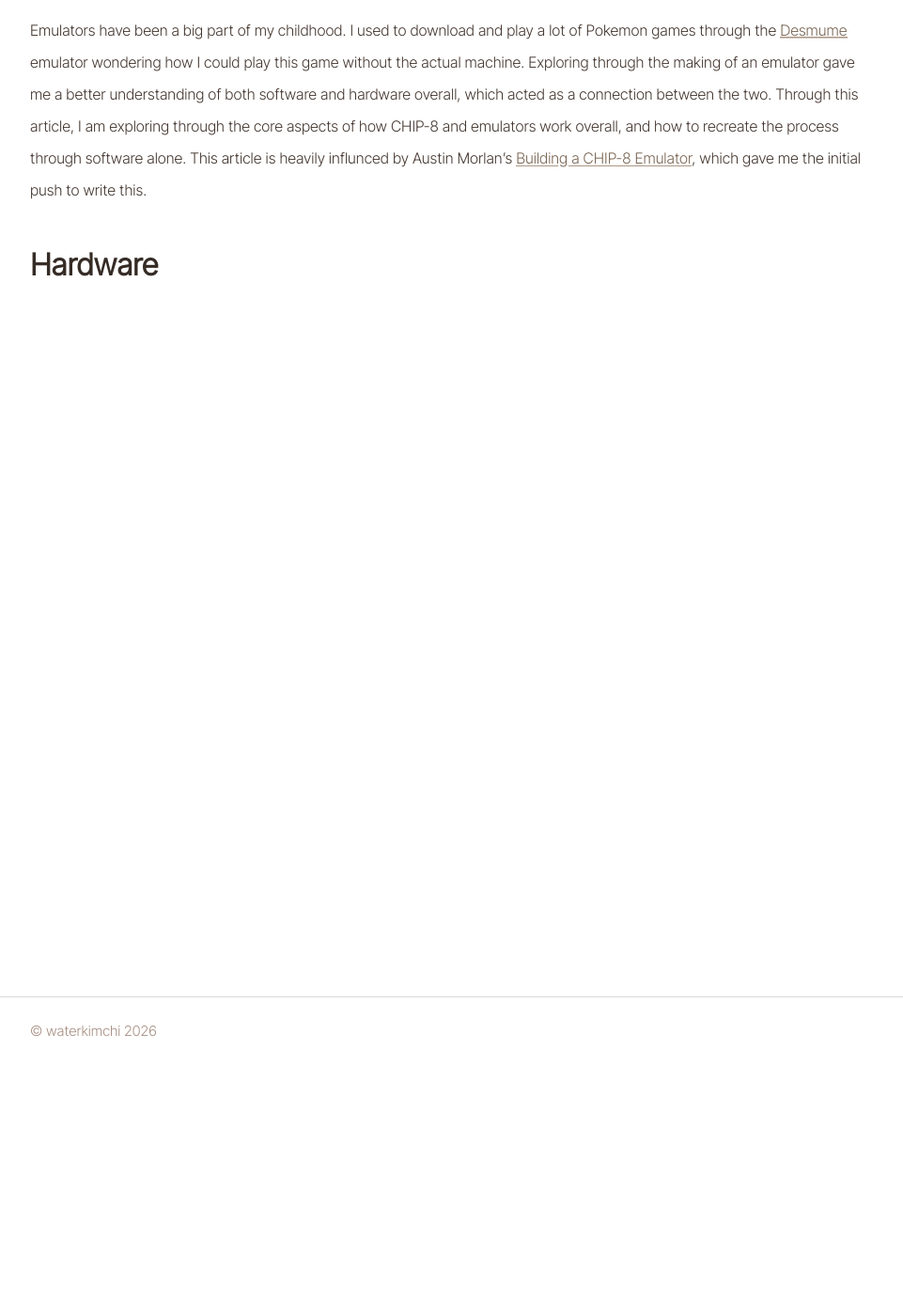
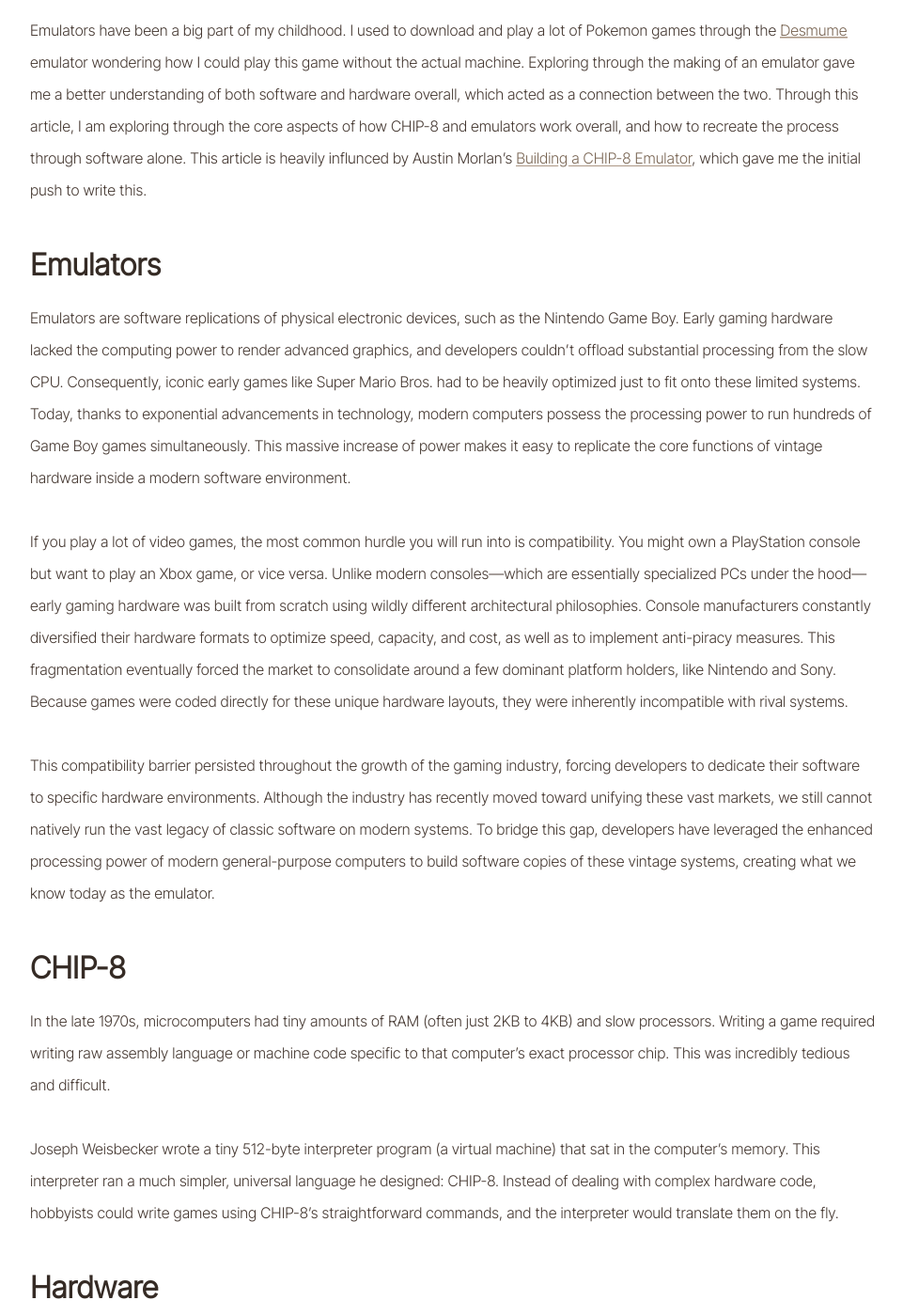
Before and after one commit to waterkimchi/waterkimchi.github.io, a Jekyll site: the page built from _posts/2026-06-06-CHIP-8-Emulator.md, in a window 1280 px wide and 1400 px high, scrolled down 270 px. Shown: the whole window at 94% size, without its empty margins (158-1119 px from the left). Built offline with Jekyll 4.4.1, drawn with Linux system fonts in a browser that asks for light colours; some of the changed text lies outside the part shown.

Commit message:
Update 2026-06-06-CHIP-8-Emulator.md

```diff
--- a/_posts/2026-06-06-CHIP-8-Emulator.md
+++ b/_posts/2026-06-06-CHIP-8-Emulator.md
@@ -7,4 +7,19 @@ A simple exploration into combining software and hardware.
 
 Emulators have been a big part of my childhood. I used to download and play a lot of Pokemon games through the [Desmume](https://github.com/TASEmulators/desmume) emulator wondering how I could play this game without the actual machine. Exploring through the making of an emulator gave me a better understanding of both software and hardware overall, which acted as a connection between the two. Through this article, I am exploring through the core aspects of how CHIP-8 and emulators work overall, and how to recreate the process through software alone. This article is heavily influnced by Austin Morlan's [Building a CHIP-8 Emulator](https://austinmorlan.com/posts/chip8_emulator/), which gave me the initial push to write this.
 
+# Emulators
+Emulators are software replications of physical electronic devices, such as the Nintendo Game Boy. Early gaming hardware lacked the computing power to render advanced graphics, and developers couldn't offload substantial processing from the slow CPU. Consequently, iconic early games like Super Mario Bros. had to be heavily optimized just to fit onto these limited systems. Today, thanks to exponential advancements in technology, modern computers possess the processing power to run hundreds of Game Boy games simultaneously. This massive increase of power makes it easy to replicate the core functions of vintage hardware inside a modern software environment.
+
+If you play a lot of video games, the most common hurdle you will run into is compatibility. You might own a PlayStation console but want to play an Xbox game, or vice versa. Unlike modern consoles—which are essentially specialized PCs under the hood—early gaming hardware was built from scratch using wildly different architectural philosophies. Console manufacturers constantly diversified their hardware formats to optimize speed, capacity, and cost, as well as to implement anti-piracy measures. This fragmentation eventually forced the market to consolidate around a few dominant platform holders, like Nintendo and Sony. Because games were coded directly for these unique hardware layouts, they were inherently incompatible with rival systems.
+
+This compatibility barrier persisted throughout the growth of the gaming industry, forcing developers to dedicate their software to specific hardware environments. Although the industry has recently moved toward unifying these vast markets, we still cannot natively run the vast legacy of classic software on modern systems. To bridge this gap, developers have leveraged the enhanced processing power of modern general-purpose computers to build software copies of these vintage systems, creating what we know today as the emulator.
+
+# CHIP-8
+In the late 1970s, microcomputers had tiny amounts of RAM (often just 2KB to 4KB) and slow processors. Writing a game required writing raw assembly language or machine code specific to that computer's exact processor chip. This was incredibly tedious and difficult.
+
+Joseph Weisbecker wrote a tiny 512-byte interpreter program (a virtual machine) that sat in the computer's memory. This interpreter ran a much simpler, universal language he designed: CHIP-8. Instead of dealing with complex hardware code, hobbyists could write games using CHIP-8's straightforward commands, and the interpreter would translate them on the fly.
+
+
+
 # Hardware
+A CPU is basically a manual book of instructions that trigger when a specific input(could be an instruction sequence, or a user input) is admitted, then outputs the result. In a software perspective, this is easy to replicate via
```
Also changed, not shown: other parts of _posts/2026-06-06-CHIP-8-Emulator.md (+1 -1 lines).
